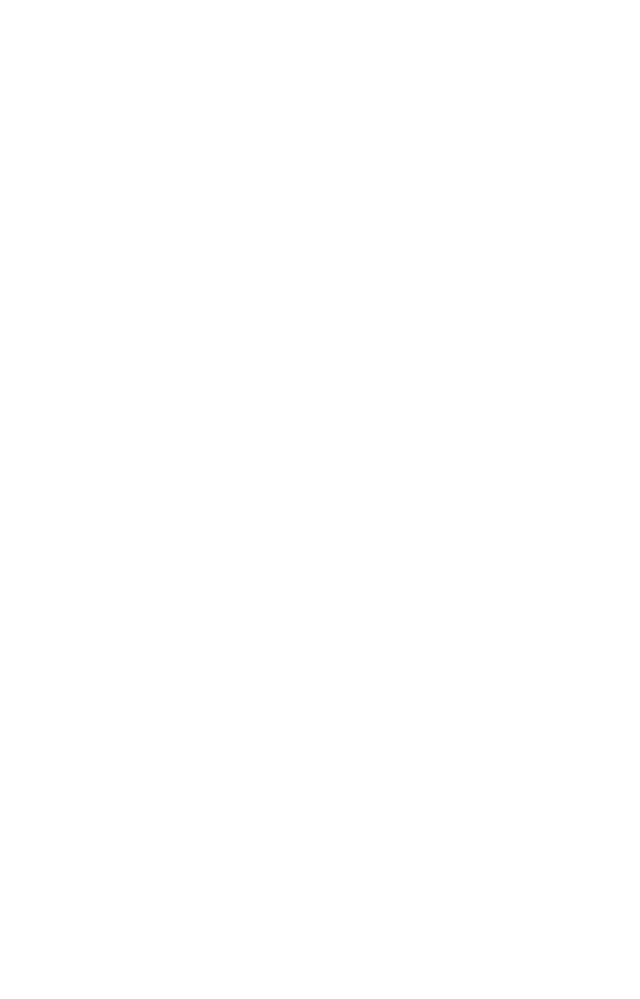
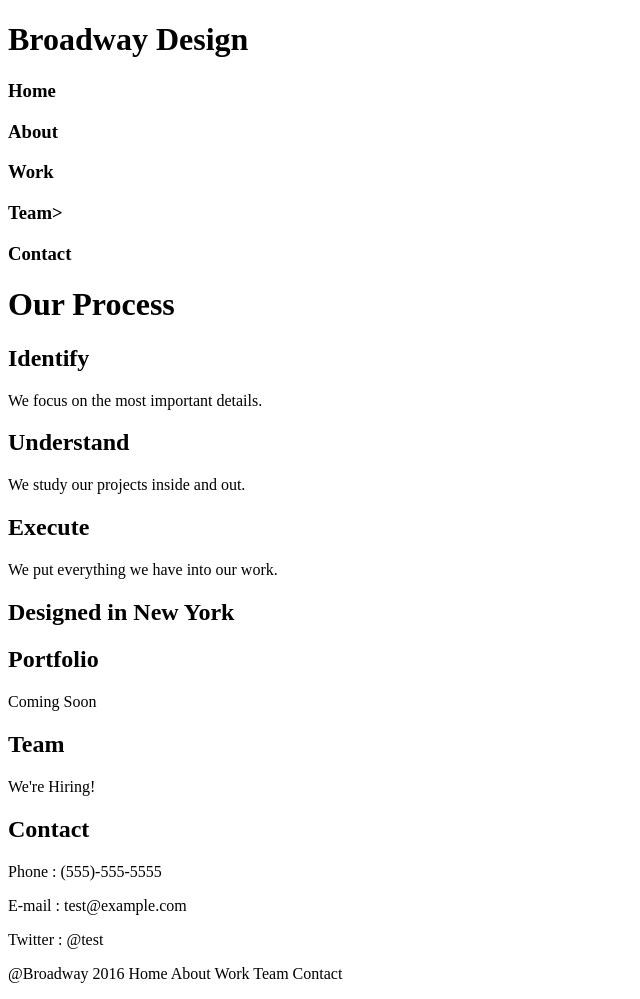
Before and after one commit to Ward1313/broadway-2, a plain HTML site: page index.html in a window 1280 px wide. Shown: the whole page, without its empty margins (0-640 px from the left). Before the commit the page ends 800 px from the top, so only its background shows below. Drawn offline with Linux system fonts and the light colour scheme.

Commit message:
html code with out style and links

```diff
--- a/index.html
+++ b/index.html
@@ -1,9 +1,41 @@
 <!DOCTYPE html>
 <link href="resources\css\style.css" text="text/css" rel="stylesheet"
-<html><head></head>
+<html><head><title>Broadway Design</title></head>
+<h1>Broadway Design</h1>
+<body>
+  <!--links to pages within website-->
+  <h3>Home</h3>
+  <h3>About</h3>
+  <h3>Work</h3>
+  <h3>Team></h3>
+  <h3>Contact</h3>
 
-<body>
-  <h1></h1>
-  <p></p>
+<h1>Our Process</h1>
+<!-- loopy arrow-->
+<h2>Identify</h2>
+  <p>We focus on the most important details.</p>
+<!--Recycle symbol -->
+<h2>Understand</h2>
+<p>We study our projects inside and out.</p>
+<!--Big arrow-->
+<h2>Execute</h2>
+<p>We put everything we have into our work.</p>
+
+<!--Designed in New York, with image behind it-->
+<h2>Designed in New York</h2>
+
+<h2>Portfolio</h2>
+<p>Coming Soon</p>
+<h2>Team</h2>
+<p> We're Hiring!</p>
+<h2>Contact</h2>
+
+<p>Phone : (555)-555-5555</P>
+  <p>E-mail : test@example.com</p>
+  <p>Twitter : @test</p>
+
+  <!--Bottom left corner, Gray background, possible links-->
+  <p> @Broadway 2016 Home About Work Team Contact</p>
+
 </body>
 </html>
```
